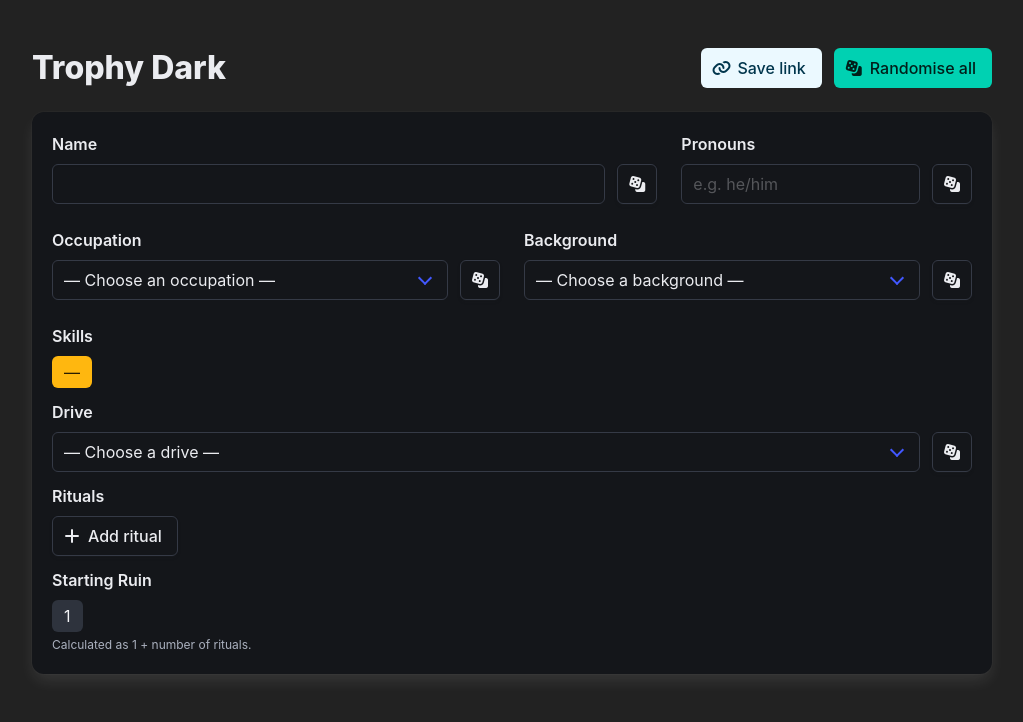
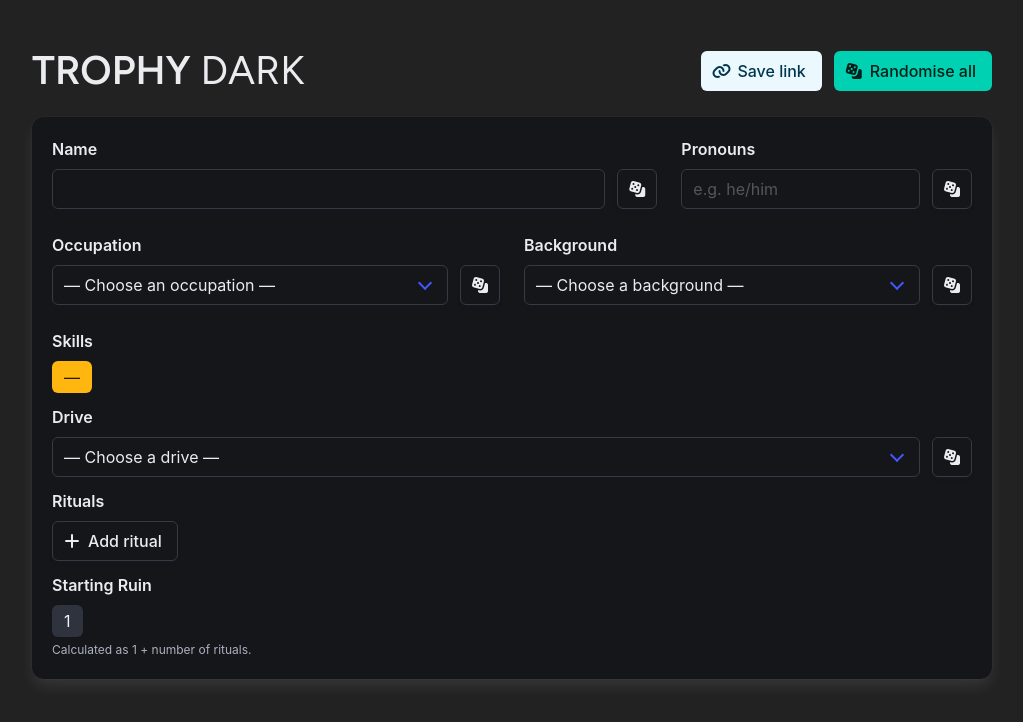
Before and after one commit to weavejester/trophycc, a plain HTML site: page index.html in a window 1280 px wide. Shown: the whole page, without its empty margins (128-1151 px from the left). Drawn offline with nearby package versions, Linux system fonts and the light colour scheme.

Commit message:
Give title a special font

```diff
--- a/index.html
+++ b/index.html
@@ -6,9 +6,20 @@
   <title>Trophy Dark • Character Builder</title>
   <link rel="stylesheet" href="https://cdnjs.cloudflare.com/ajax/libs/bulma/1.0.4/css/bulma.min.css" integrity="sha512-yh2RE0wZCVZeysGiqTwDTO/dKelCbS9bP2L94UvOFtl/FKXcNAje3Y2oBg/ZMZ3LS1sicYk4dYVGtDex75fvvA==" crossorigin="anonymous" referrerpolicy="no-referrer" />
   <link rel="stylesheet" href="https://cdnjs.cloudflare.com/ajax/libs/font-awesome/7.0.0/css/all.min.css" integrity="sha512-DxV+EoADOkOygM4IR9yXP8Sb2qwgidEmeqAEmDKIOfPRQZOWbXCzLC6vjbZyy0vPisbH2SyW27+ddLVCN+OMzQ==" crossorigin="anonymous" referrerpolicy="no-referrer" />
+  <link rel="preconnect" href="https://fonts.googleapis.com">
+  <link rel="preconnect" href="https://fonts.gstatic.com" crossorigin>
+  <link href="https://fonts.googleapis.com/css2?family=Figtree:ital,wght@0,300..900;1,300..900&display=swap" rel="stylesheet">
   <style>
    html { background: #222; }
    .has-background-danger { background: hsl(347.6, 88.5%, 37.5%) !important }
+   h1.title {
+       font-family: Figtree, sans-serif;
+       text-transform: uppercase;
+       font-weight: 400;
+   }
+   h1.title strong {
+       font-weight: 600;
+   }
   </style>
 </head>
 <body>
@@ -18,7 +29,7 @@
         <nav class="level">
           <div class="level-left">
             <div class="level-item">
-              <h1 class="title is-3">Trophy Dark</h1>
+              <h1 class="title is-2"><strong>Trophy</strong> Dark</h1>
             </div>
           </div>
           <div class="level-right">
```
